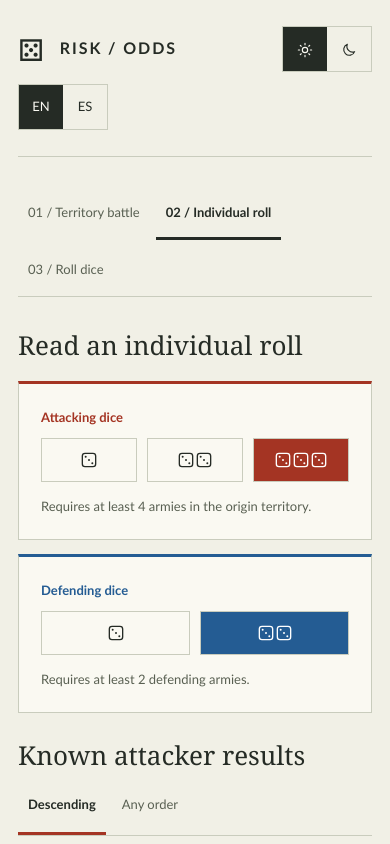
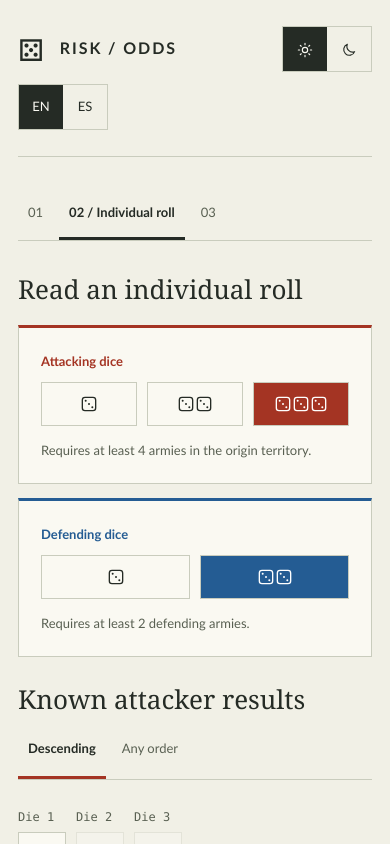
Before and after one commit to billy-arredondo/risk-odds-calculator, an Angular app: page / in a window 390 px wide. Both pictures are taken after a click on the button "02 / Individual roll". Shown: the top 844 px of the page. Built offline with nearby package versions, Linux system fonts and the light colour scheme.

Commit message:
Animate compact mobile mode navigation

```diff
--- a/src/app/calculator/calculator/calculator.css
+++ b/src/app/calculator/calculator/calculator.css
@@ -28,7 +28,38 @@
 
 @media (max-width: 600px) {
   .mode-switch button {
+    display: inline-flex;
+    align-items: center;
     padding: 14px 10px;
     font-size: 13px;
   }
+
+  .mode-label {
+    display: inline-grid;
+    grid-template-columns: 0fr;
+    opacity: 0;
+  }
+
+  .mode-label>span {
+    min-width: 0;
+    overflow: hidden;
+    white-space: pre;
+  }
+
+  .active .mode-label {
+    grid-template-columns: 1fr;
+    opacity: 1;
+  }
 }
+
+@media (prefers-reduced-motion: no-preference) {
+  .mode-switch button {
+    transition: color 200ms ease, border-color 200ms ease;
+  }
+
+  @media (max-width: 600px) {
+    .mode-label {
+      transition: grid-template-columns 200ms ease, opacity 200ms ease;
+    }
+  }
+}
--- a/src/app/calculator/calculator/calculator.html
+++ b/src/app/calculator/calculator/calculator.html
@@ -1,15 +1,15 @@
 <div class="mode-switch" role="group" [attr.aria-label]="messages().mode">
   <button type="button" [class.active]="mode() === 'battle'" [attr.aria-pressed]="mode() === 'battle'"
-    (click)="mode.set('battle')">
-    {{ messages().battleMode }}
+    [attr.aria-label]="'01 / ' + messages().battleMode" (click)="mode.set('battle')">
+    <span>01</span><span class="mode-label"><span> / {{ messages().battleMode }}</span></span>
   </button>
   <button type="button" [class.active]="mode() === 'roll'" [attr.aria-pressed]="mode() === 'roll'"
-    (click)="mode.set('roll')">
-    {{ messages().rollMode }}
+    [attr.aria-label]="'02 / ' + messages().rollMode" (click)="mode.set('roll')">
+    <span>02</span><span class="mode-label"><span> / {{ messages().rollMode }}</span></span>
   </button>
   <button type="button" [class.active]="mode() === 'simulate'" [attr.aria-pressed]="mode() === 'simulate'"
-    (click)="mode.set('simulate')">
-    {{ messages().simulateMode }}
+    [attr.aria-label]="'03 / ' + messages().simulateMode" (click)="mode.set('simulate')">
+    <span>03</span><span class="mode-label"><span> / {{ messages().simulateMode }}</span></span>
   </button>
 </div>
 <app-territory-battle [style.display]="mode() === 'battle' ? 'block' : 'none'" />
--- a/src/app/i18n/messages.ts
+++ b/src/app/i18n/messages.ts
@@ -118,9 +118,9 @@ export const en = {
   lightTheme: 'Light',
   darkTheme: 'Dark',
   mode: 'Calculator mode',
-  battleMode: '01 / Territory battle',
-  rollMode: '02 / Individual roll',
-  simulateMode: '03 / Roll dice',
+  battleMode: 'Territory battle',
+  rollMode: 'Individual roll',
+  simulateMode: 'Roll dice',
   simulateTitle: 'Roll the dice',
   simulateIntro: 'Choose dice for both sides, then roll once to see the outcome.',
   simulateAction: 'Roll dice',
@@ -237,9 +237,9 @@ export const es = {
   lightTheme: 'Claro',
   darkTheme: 'Oscuro',
   mode: 'Modo de calculadora',
-  battleMode: '01 / Batalla territorial',
-  rollMode: '02 / Tirada individual',
-  simulateMode: '03 / Lanzar dados',
+  battleMode: 'Batalla territorial',
+  rollMode: 'Tirada individual',
+  simulateMode: 'Lanzar dados',
   simulateTitle: 'Lanza los dados',
   simulateIntro: 'Elige los dados de ambos bandos y lanza una tirada para ver el resultado.',
   simulateAction: 'Lanzar dados',
```
